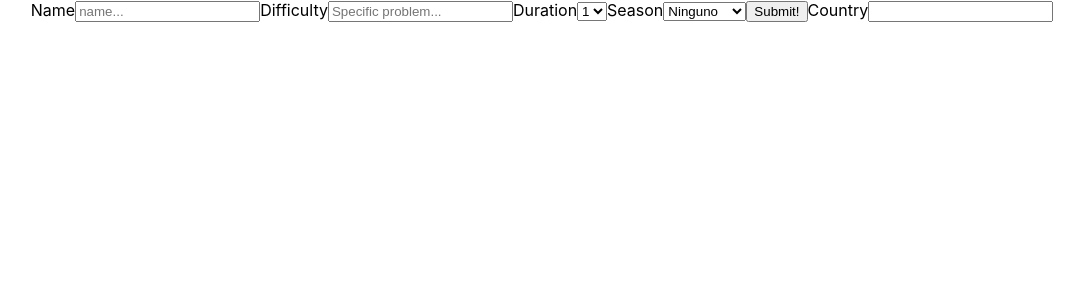
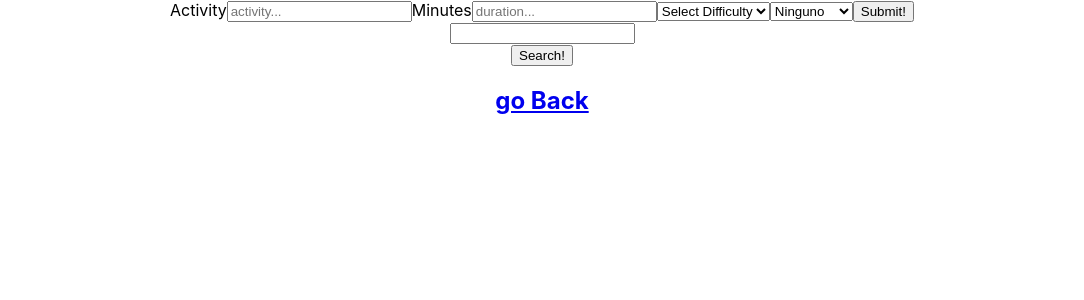
Before and after one commit to FedericoChavazza/PI-Countries, a React (Create React App) app in the folder client/: page /activity in a window 1280 px wide. Shown: the top 300 px of the page, without its empty margins (98-1182 px from the left). Built offline with nearby package versions, Linux system fonts and the light colour scheme.

Commit message:
fixes done to front

```diff
--- a/client/src/components/Countries/Countries.js
+++ b/client/src/components/Countries/Countries.js
@@ -11,6 +11,12 @@ function NavCountries(props) {
     continent: "DefaultCountries",
   });
   const [filterCountries, setCountriesFilter] = useState([]);
+  const [filterActivities, setFilterActivities] = useState([]);
+  const [selectActivity, setSelectActivity] = useState("");
+
+  function handleSelect(event) {
+    setSelectActivity(event.target.value);
+  }
 
   function handleFilter(event) {
     setorderCountries({
@@ -21,13 +27,10 @@ function NavCountries(props) {
 
   function handleChange(event) {
     setCountrySearch(event.target.value);
-    console.log(event.target.name);
   }
   function handleSubmit(event) {
     event.preventDefault();
     props.getCountries(countrySearch);
-    console.log(event.target.name);
-    console.log(event.target.value);
   }
 
   useEffect(() => {
@@ -36,6 +39,7 @@ function NavCountries(props) {
   /////////////useEffect to order//////////////
   useEffect(() => {
     var filter = props.country;
+    var activity = [];
 
     ////////////////Continents///////////////
 
@@ -45,6 +49,21 @@ function NavCountries(props) {
       });
     }
 
+    for (let key in filter) {
+      if (filter[key].activities.length !== 0) {
+        filter[key].activities.forEach((e) => {
+          if (activity.includes(e.name)) {
+            return;
+          } else {
+            activity.push(e.name);
+          }
+        });
+      }
+    }
+    setFilterActivities(activity);
+
+    //////////Alphabetical////////////////
+
     if (orderCountries.order === "Dec") {
       filter = filter.slice().sort((a, b) => a.name.localeCompare(b.name));
     }
@@ -52,7 +71,7 @@ function NavCountries(props) {
       filter = filter.slice().sort((b, a) => a.name.localeCompare(b.name));
     }
 
-    ////////////////Population///////////////
+    //////////Population/////////////////
 
     if (orderCountries.order === "PopulationDec") {
       filter = [...filter].sort((a, b) =>
@@ -65,13 +84,10 @@ function NavCountries(props) {
         a.population > b.population ? 1 : -1
       );
     }
-    //////////Alphabetical////////////////
-    console.log(filter);
-    console.log(orderCountries);
 
     setCountriesFilter(filter);
   }, [orderCountries, props.country]);
-  console.log(filterCountries);
+
   return (
     <div>
       <div>
@@ -120,6 +136,14 @@ function NavCountries(props) {
       <Link to="/activity">
         <button>buenosDias</button>
       </Link>
+      <select value={selectActivity} onChange={(e) => handleSelect(e)}>
+        <option value="default">default</option>
+        {filterActivities.map((e, i) => {
+          <option key={i} value={selectActivity}>
+            {e}
+          </option>;
+        })}
+      </select>
     </div>
   );
 }
--- a/client/src/components/Tourism/Tourism.js
+++ b/client/src/components/Tourism/Tourism.js
@@ -1,12 +1,14 @@
 import { React, useEffect, useState } from "react";
 import { useSelector, useDispatch } from "react-redux";
 import { postCountries, getCountries } from "../../actions";
+import { Link } from "react-router-dom";
 
 export function Tourism() {
   var country = useSelector((state) => state.countries);
   var dispatch = useDispatch();
 
-  const [inputCountries, setinputCountries] = useState("");
+  const [countryInput, setCountryInput] = useState("");
+  const [countryMap, setCountryMap] = useState([]);
   const [postCountry, setPostCountry] = useState({
     idCountry: [],
     name: "",
@@ -16,39 +18,49 @@ export function Tourism() {
   });
 
   useEffect(() => {
-    var arraySUPREMO = country || [];
-    var filterArray = arraySUPREMO.filter(
-      (e) => e.name.toLowerCase() === inputCountries.toLowerCase()
+    var info = country;
+    var data = [];
+    for (let i = 0; i < country.length; i++) {
+      data.push(info[i].name.toLowerCase());
+      setCountryMap(data);
+    }
+  }, [country]);
+
+  function handleChange(e) {
+    setPostCountry({ ...postCountry, [e.target.name]: e.target.value });
+  }
+
+  function handleInput(e) {
+    setCountryInput(e.target.value);
+  }
+  const dataKey = [];
+  function addCountry(e) {
+    var juan = country;
+
+    var information = juan.filter(
+      (i) => i.name.toLowerCase() === e.toLowerCase()
     );
-    if (filterArray.length !== 0) {
-      for (let key in filterArray) {
-        postCountry.idCountry.push(filterArray[key].id);
+
+    console.log(information);
+    for (let i = 0; i < information.length; i++) {
+      if (information[i].name.toLowerCase() === e.toLowerCase()) {
+        dataKey.push(information[i].id);
+        console.log(dataKey);
+        if (postCountry.idCountry.includes(dataKey[0])) {
+          return;
+        } else {
+          setPostCountry({
+            ...postCountry,
+            idCountry: [...postCountry.idCountry, ...dataKey],
+          });
+        }
       }
     }
-  }, [inputCountries]);
-
-  function handlerInput(event) {
-    setinputCountries(event.target.value);
-  }
-
-  function handleSubmit(event) {
-    event.preventDefault();
-    dispatch(postCountries(postCountry));
-    dispatch(getCountries(inputCountries));
-  }
-
-  function handleChange(event) {
-    setPostCountry((prevState) => {
-      return {
-        ...prevState,
-        [event.target.name]: event.target.value,
-      };
-    });
   }
 
   function deleteCountry(pais) {
-    var filtradoSUPREMO = postCountry.idCountry.filter((e) => e !== pais);
-    console.log(filtradoSUPREMO);
+    let filtradoSUPREMO = postCountry.idCountry.filter((e) => e !== pais);
+    console.log("hola", filtradoSUPREMO);
     setPostCountry((prevState) => {
       return {
         ...prevState,
@@ -56,53 +68,77 @@ export function Tourism() {
       };
     });
   }
+
+  function handleSubmit(e) {
+    e.preventDefault();
+    dispatch(getCountries(countryInput));
+  }
+
+  function ultimateSubmit(e) {
+    e.preventDefault();
+    dispatch(postCountries(postCountry));
+  }
   return (
     <div>
-      <form onSubmit={(event) => handleSubmit(event)}>
-        <label>Name</label>
+      <div>
+        {postCountry.idCountry.map((e) => (
+          <h5>
+            {e}
+            <button onClick={() => deleteCountry(e)}>x</button>
+          </h5>
+        ))}
+      </div>
+      {/* form para submitear con post */}
+      <form onSubmit={(e) => ultimateSubmit(e)}>
+        <label>Activity</label>
         <input
-          type="text"
-          placeholder="name..."
+          value={postCountry.name}
+          placeholder="activity..."
           name="name"
-          value={postCountry.name}
-          onChange={(event) => handleChange(event)}
+          onChange={(e) => handleChange(e)}
         ></input>
-        <label>Difficulty</label>
+        <label>Minutes</label>
         <input
-          type="text"
-          name="difficulty"
-          placeholder="Specific problem..."
-          value={postCountry.difficulty}
-          onChange={(event) => handleChange(event)}
+          name="duration"
+          placeholder="duration..."
+          value={postCountry.duration}
+          onChange={(e) => handleChange(e)}
         ></input>
-        <label>Duration</label>
-        <select name="duration" onChange={(event) => handleChange(event)}>
+        <select name="difficulty" onChange={(e) => handleChange(e)}>
+          <option value="Select Difficulty">Select Difficulty</option>
           <option value="1">1</option>
           <option value="2">2</option>
           <option value="3">3</option>
           <option value="4">4</option>
           <option value="5">5</option>
         </select>
-        <label>Season</label>
-        <select name="season" onChange={(event) => handleChange(event)}>
-          <option value="Ninguno">Ninguno</option>
+        <select name="season" onChange={(e) => handleChange(e)}>
+          <option value="Season">Ninguno</option>
           <option value="Verano">Verano</option>
           <option value="Otoño">Otoño</option>
           <option value="Invierno">Invierno</option>
           <option value="Primavera">Primavera</option>
         </select>
         <button type="submit">Submit!</button>
-        <label>Country</label>
-        <input onChange={(event) => handlerInput(event)}></input>
-        <ul>
-          {postCountry.idCountry.map((e) => (
-            <li>
-              {e}
-              <button onClick={(e) => deleteCountry(e)}>x</button>
-            </li>
-          ))}
-        </ul>
       </form>
+      {/* form elegir pais */}
+      <form onSubmit={(e) => handleSubmit(e)}>
+        <input onChange={(e) => handleInput(e)}></input>
+        <div>
+          {countryMap.length < 50
+            ? countryMap.map((e) => (
+                <h4>
+                  {e}
+                  <button onClick={() => addCountry(e)}>+</button>
+                </h4>
+              ))
+            : []}
+        </div>
+        <button type="submit">Search!</button>
+      </form>
+      <h2>
+        <Link to="/countries">go Back</Link>
+      </h2>
     </div>
   );
 }
```
Also changed, not shown: 1 other file (tests, documents, lock files or other folders).
